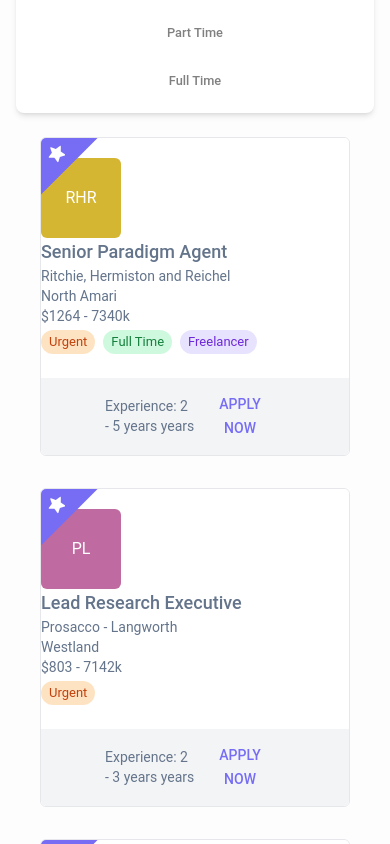
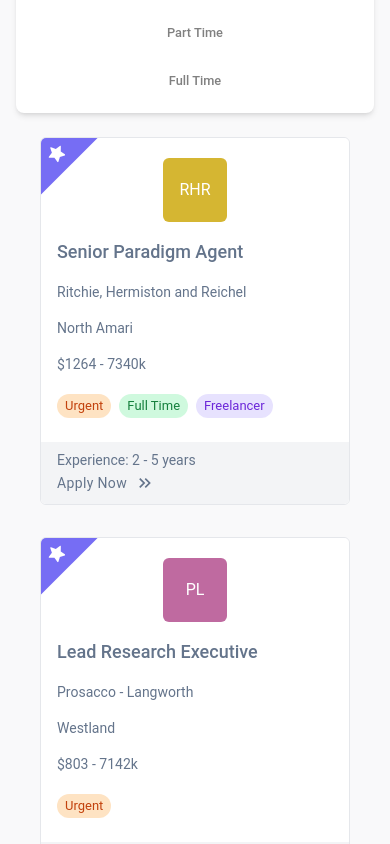
Before and after one commit to refugedesigns/jobcy, a Next.js app in the folder client/: page / in a window 390 px wide. Shown: the part 3320-4164 px from the top of the page. Built offline with nearby package versions, Linux system fonts and the light colour scheme.

Commit message:
fixed singlejobcard on small screens

```diff
--- a/client/app/components/SingleJobCard.tsx
+++ b/client/app/components/SingleJobCard.tsx
@@ -15,6 +15,7 @@ import {
 import { useTheme } from "@mui/material/styles";
 import { AiFillStar } from "react-icons/ai";
 import { motion } from "framer-motion";
+import { MdKeyboardDoubleArrowRight } from "react-icons/md";
 
 import Image from "next/image";
 
@@ -55,9 +56,9 @@ const SingleJobCard = (props: Props) => {
         <Box className="h-20 w-32 bg-primary-blue flex justify-center items-end absolute z-10 -rotate-45 -left-16 -top-10 pb-2">
           <AiFillStar className="text-white h-5 w-5 " />
         </Box>
-        <Grid item container className="lg:items-center lg:px-16 py-5">
-          <Grid item xs={12} lg={2} className="relative ">
-            <Box className="relative w-20 h-20 rounded-md overflow-hidden">
+        <Grid item container className="lg:items-center px-4 lg:px-16 py-5 space-y-4 lg:space-y-0">
+          <Grid item xs={12} md={2} className="flex justify-center lg:block">
+            <Box className="relative w-16 h-16 rounded-md overflow-hidden">
               <Typography className="absolute text-white top-1/2 left-1/2 transform -translate-x-1/2 -translate-y-1/2">
                 {companyInitials}
               </Typography>
@@ -71,23 +72,23 @@ const SingleJobCard = (props: Props) => {
               />
             </Box>
           </Grid>
-          <Grid item xs={12} lg={4}>
+          <Grid item xs={12} md={4} className="space-y-4 lg:space-y-0">
             <Typography className="text-lg" variant="h6">
               {jobTitle}
             </Typography>
             <Typography variant="body2">{company}</Typography>
           </Grid>
-          <Grid item xs={12} lg={2} justifySelf={"end"}>
+          <Grid item xs={12} md={2} justifySelf={"end"}>
             {/* <GVIcon /> */}
             <Typography variant="body2">{location}</Typography>
           </Grid>
-          <Grid item xs={12} lg={2}>
+          <Grid item xs={12} md={2}>
             <Typography variant="body2">{salaryRange}</Typography>
           </Grid>
           <Grid
             item
             xs={12}
-            lg={2}
+            md={2}
             className="flex flex-wrap space-x-2 lg:w-min"
           >
             {tags.map((tag, index) => {
@@ -143,15 +144,15 @@ const SingleJobCard = (props: Props) => {
         <Grid
           item
           container
-          className="flex justify-between items-center bg-gray-100 px-16 py-2"
+          className="lg:flex lg:justify-between lg:items-center bg-gray-100 lg:px-16 py-2 px-4"
         >
-          <Grid item xs={6}>
-            <Typography variant="body2">
-              Experience: {experience} years
+          <Grid item xs={12} md={6}>
+            <Typography className="whitespace-nowrap" variant="body2">
+              Experience: {experience}
             </Typography>
           </Grid>
-          <Grid item xs={6} className="flex justify-end ">
-            <Button variant="text">Apply Now</Button>
+          <Grid item xs={12} md={6} className="lg:flex lg:justify-end ">
+            <Button endIcon={<MdKeyboardDoubleArrowRight />} className="whitespace-nowrap capitalize text-slate-500 text-md p-0 font-normal tracking-wide" variant="text">Apply Now</Button>
           </Grid>
         </Grid>
       </Grid>
--- a/client/app/components/svgs/DesignIcon.tsx
+++ b/client/app/components/svgs/DesignIcon.tsx
@@ -7,7 +7,7 @@ const DesignIcon = (props: Props) => {
     <span className="uim-svg">
       <svg
         xmlns="http://www.w3.org/2000/svg"
-        enable-background="new 0 0 24 24"
+        enableBackground="new 0 0 24 24"
         viewBox="0 0 24 24"
         width="1em"
         className="h-[38px] w-[38px] fill-primary-blue"
--- a/client/app/components/svgs/GVIcon.tsx
+++ b/client/app/components/svgs/GVIcon.tsx
@@ -7,7 +7,7 @@ const GVIcon = (props: Props) => {
     <span className="inline-block">
       <svg
         xmlns="http://www.w3.org/2000/svg"
-        enable-background="new 0 0 24 24"
+        enableBackground="new 0 0 24 24"
         viewBox="0 0 24 24"
         width="1em"
         className="h-[38px] w-[38px] fill-primary-blue"
--- a/client/app/components/svgs/HumanIcon.tsx
+++ b/client/app/components/svgs/HumanIcon.tsx
@@ -7,7 +7,7 @@ const HumanIcon = (props: Props) => {
     <span className="inline-block">
       <svg
         xmlns="http://www.w3.org/2000/svg"
-        enable-background="new 0 0 24 24"
+        enableBackground="new 0 0 24 24"
         viewBox="0 0 24 24"
         width="1em"
         className="h-[38px] w-[38px] fill-primary-blue"
--- a/client/app/page.tsx
+++ b/client/app/page.tsx
@@ -4,6 +4,8 @@ import { Box } from "@mui/material";
 import HeroSection from "./components/HeroSection";
 import JobCategories from "./components/JobCategories";
 import ShortlistedJobs from "./components/ShortlistedJobs";
+import AnimatedButton from "@/ui/AnimatedButton";
+import { BsArrowRightShort } from "react-icons/bs";
 
 export default function Home() {
   return (
@@ -15,8 +17,9 @@ export default function Home() {
       <Box className="z-20 w-full">
         <JobCategories />
       </Box>
-      <Box className="bg-gray-100 w-full bg-opacity-20 my-10 py-20">
+      <Box className="bg-gray-100 w-full bg-opacity-50 my-10 py-20">
         <ShortlistedJobs />
+        <AnimatedButton buttonText="View All Jobs" variant="contained" className="mx-auto flex capitalize bg-primary-blue" disableElevation endIcon={<BsArrowRightShort />}/>
       </Box>
     </main>
   );
--- a/client/mocks/job-cat.ts
+++ b/client/mocks/job-cat.ts
@@ -1,26 +1,26 @@
 import jobs from "./job-data.json";
 
 function featuredJobs(): Job[] {
-  return jobs.slice(0, 6);
+  return jobs.slice(0, 4);
 }
 
-function freelanceJobs() {
-  const freelance = jobs.filter((job) => job.tags.includes("Freelancer"));
+function freelanceJobs(): Job[] {
+  const freelance = jobs.filter((job) => job.tags.includes("Freelancer")).slice(0, 4);
   return freelance;
 }
 
-function fulltimeJobs() {
-  const fulltime = jobs.filter((job) => job.tags.includes("Full Time"));
+function fulltimeJobs(): Job[] {
+  const fulltime = jobs.filter((job) => job.tags.includes("Full Time")).slice(0, 4);
   return fulltime;
 }
 
-function parttimeJobs() {
-  const parttime = jobs.filter((job) => job.tags.includes("Part Time"));
+function parttimeJobs(): Job[] {
+  const parttime = jobs.filter((job) => job.tags.includes("Part Time")).slice(0, 4);
   return parttime;
 }
 
-function recentJobs() {
-  const recent = jobs.slice(6, 12);
+function recentJobs(): Job[] {
+  const recent = jobs.slice(6, 11);
   return recent;
 }
 
--- a/client/ui/CustomTabPanel.tsx
+++ b/client/ui/CustomTabPanel.tsx
@@ -19,7 +19,7 @@ const CustomTabPanel = (props: Props) => {
     >
       {value === index && (
         <Box sx={{ p: 3 }}>
-          <Typography>{children}</Typography>
+          {children}
         </Box>
       )}
     </div>
```
